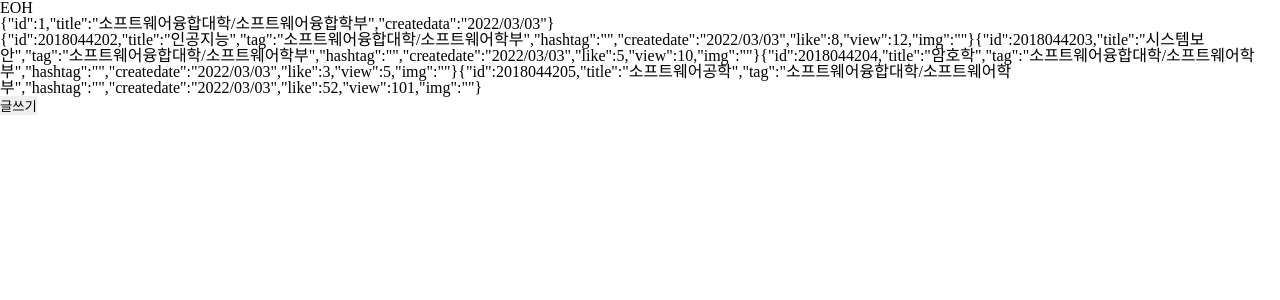
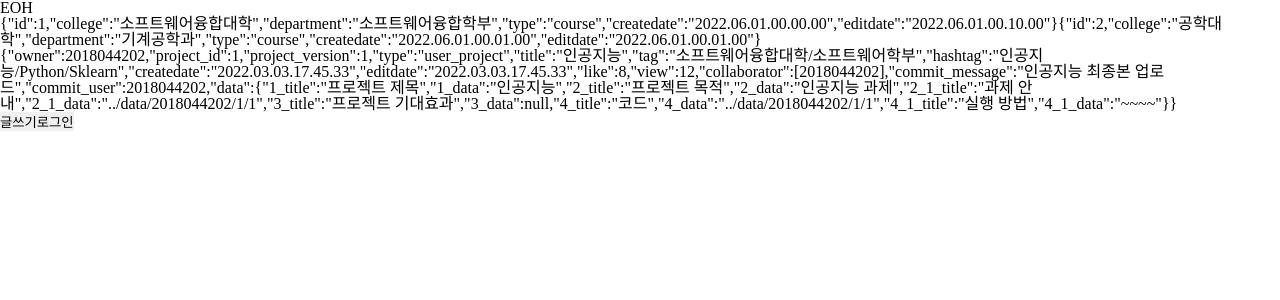
Before and after one commit to siroch/EricaOpensourceHub, a React (Create React App) app in the folder erica-opensource-hub/: page / in a window 1280 px wide. Shown: the top 300 px of the page. Built offline with nearby package versions, Linux system fonts and the light colour scheme.

Commit message:
fix: 프로젝트의 데이터 구조(임시)

```diff
--- a/erica-opensource-hub/src/pages/MainPage.jsx
+++ b/erica-opensource-hub/src/pages/MainPage.jsx
@@ -20,6 +20,7 @@
         {project_list}
       </div>
       <button>글쓰기</button>
+      <button>로그인</button>
     </div>
   );
 }
--- a/erica-opensource-hub/src/pages/project_item_test.json
+++ b/erica-opensource-hub/src/pages/project_item_test.json
@@ -1,50 +1,52 @@
 {
   "project": [
     {
-      "id": 2018044202,
+      "owner": 2018044202,
+      "project_id": 1,
+      "project_version": 1,
+      "type": "user_project",
       "title": "인공지능",
       "tag": "소프트웨어융합대학/소프트웨어학부",
-      "hashtag": "",
-      "createdate": "2022/03/03",
+      "hashtag": "인공지능/Python/Sklearn",
+      "createdate": "2022.03.03.17.45.33",
+      "editdate": "2022.03.03.17.45.33",
       "like": 8,
       "view": 12,
-      "img": ""
-    },
-    {
-      "id": 2018044203,
-      "title": "시스템보안",
-      "tag": "소프트웨어융합대학/소프트웨어학부",
-      "hashtag": "",
-      "createdate": "2022/03/03",
-      "like": 5,
-      "view": 10,
-      "img": ""
-    },{
-      "id": 2018044204,
-      "title": "암호학",
-      "tag": "소프트웨어융합대학/소프트웨어학부",
-      "hashtag": "",
-      "createdate": "2022/03/03",
-      "like": 3,
-      "view": 5,
-      "img": ""
-    },
-    {
-      "id": 2018044205,
-      "title": "소프트웨어공학",
-      "tag": "소프트웨어융합대학/소프트웨어학부",
-      "hashtag": "",
-      "createdate": "2022/03/03",
-      "like": 52,
-      "view": 101,
-      "img": ""
+      "collaborator": [2018044202],
+      "commit_message": "인공지능 최종본 업로드",
+      "commit_user": 2018044202,
+      "data": {
+        "1_title": "프로젝트 제목",
+        "1_data": "인공지능",
+        "2_title": "프로젝트 목적",
+        "2_data": "인공지능 과제",
+        "2_1_title": "과제 안내",
+        "2_1_data": "../data/2018044202/1/1",
+        "3_title": "프로젝트 기대효과",
+        "3_data": null,
+        "4_title": "코드",
+        "4_data": "../data/2018044202/1/1",
+        "4_1_title": "실행 방법",
+        "4_1_data": "~~~~"
+      }
     }
   ],
   "course": [
     {
       "id": 1,
-      "title": "소프트웨어융합대학/소프트웨어융합학부",
-      "createdata": "2022/03/03"
+      "college": "소프트웨어융합대학",
+      "department":"소프트웨어융합학부",
+      "type": "course",
+      "createdate": "2022.06.01.00.00.00",
+      "editdate": "2022.06.01.00.10.00"
+    },
+    {
+      "id": 2,
+      "college": "공학대학",
+      "department":"기계공학과",
+      "type": "course",
+      "createdate": "2022.06.01.00.01.00",
+      "editdate": "2022.06.01.00.01.00"
     }
   ]
 }
```
